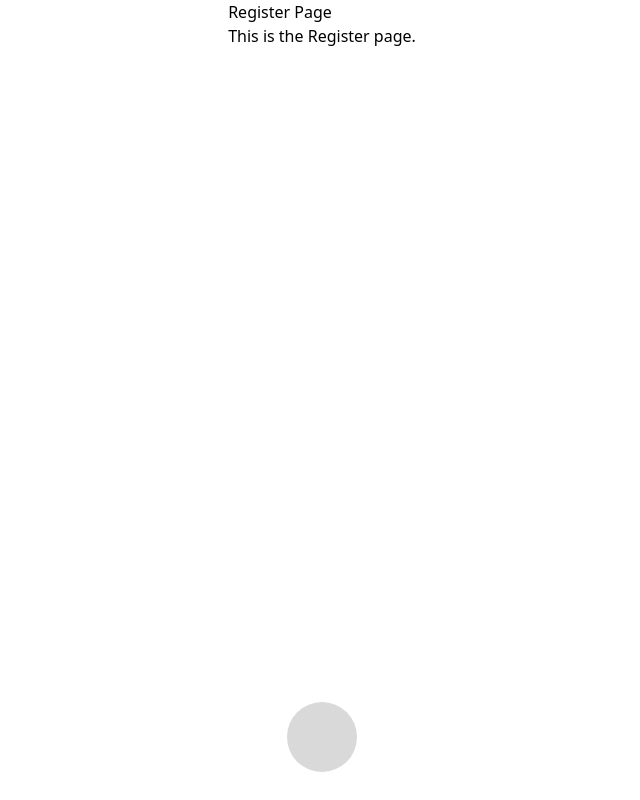
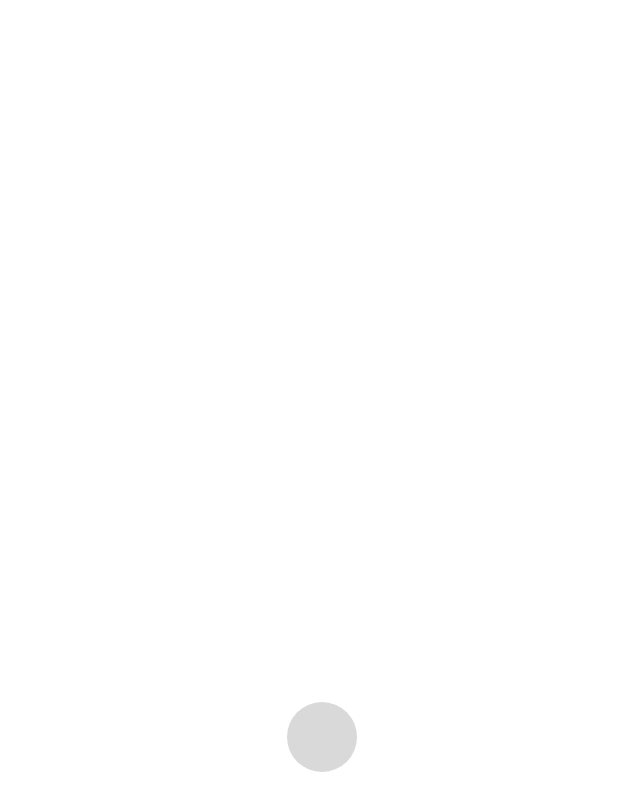
Before and after one commit to kdt-ful-class-three-group/poop, a React (Vite) app in the folder client/: page /Register in a window 1280 px wide. Shown: the whole page, without its empty margins (318-958 px from the left). Built offline with nearby package versions, Linux system fonts and the light colour scheme.

Commit message:
내보내기 작성

```diff
--- a/client/src/components/RegisterEmail.jsx
+++ b/client/src/components/RegisterEmail.jsx
@@ -0,0 +1,5 @@
+function RegisterEmail(){
+
+}
+
+export default RegisterEmail;
--- a/client/src/pages/Register.jsx
+++ b/client/src/pages/Register.jsx
@@ -1,8 +1,9 @@
+import RegisterEmail from '../components/RegisterEmail';
+
 function Register() {
     return (
         <div>
-            <h1>Register Page</h1>
-            <p>This is the Register page.</p>
+            <RegisterEmail/>
         </div>
     );
 }
```
